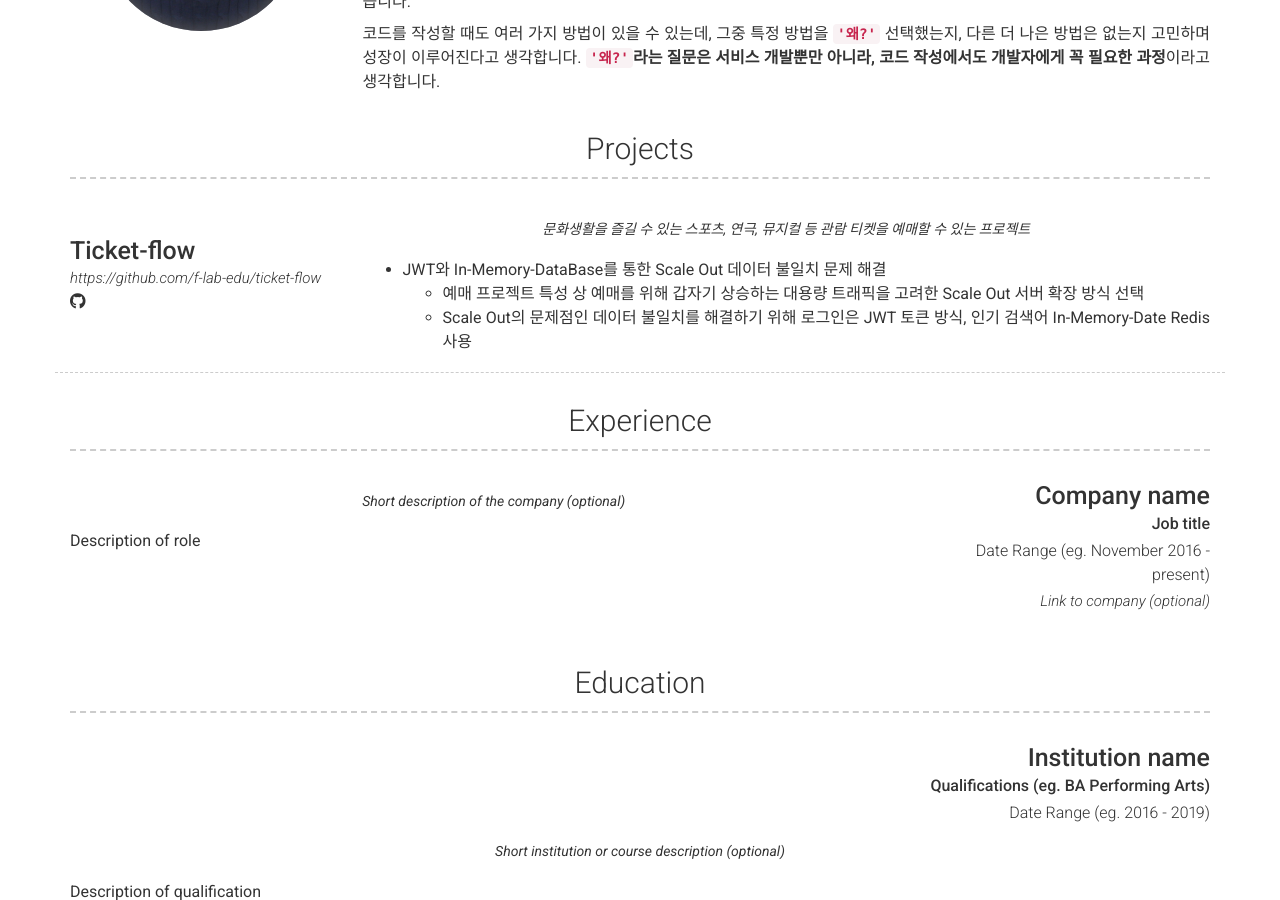
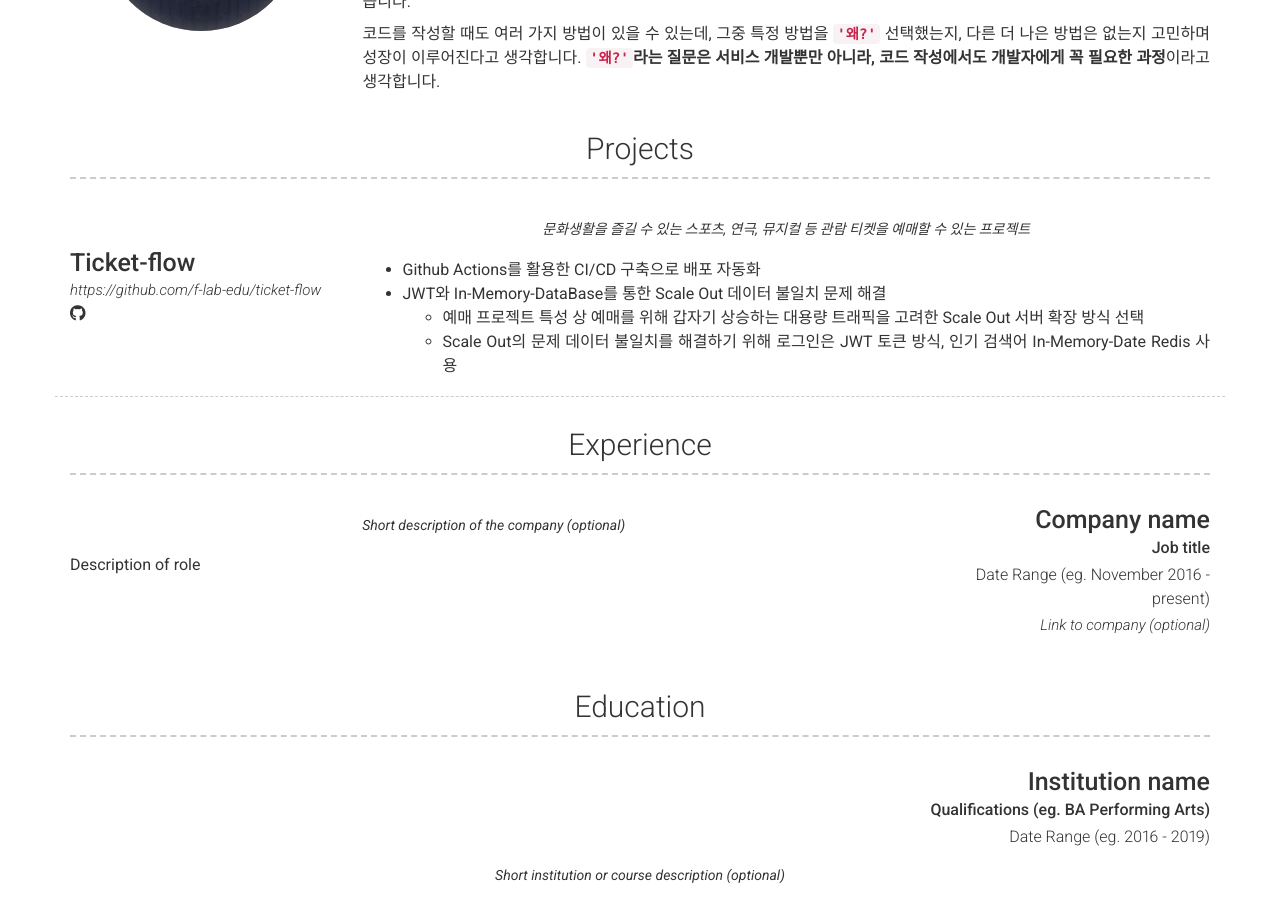
Before and after one commit to hyeok96/hyeok96.github.io, a Jekyll site: the page built from index.md, in a window 1280 px wide and 900 px high, scrolled down 498 px. Built offline with Jekyll 4.4.1, drawn with Linux system fonts in a browser that asks for light colours; nearby versions of some CDN libraries.

Commit message:
add resume project

```diff
--- a/_config.yml
+++ b/_config.yml
@@ -90,9 +90,10 @@ content:
         quote: >
           문화생활을 즐길 수 있는 스포츠, 연극, 뮤지컬 등 관람 티켓을 예매할 수 있는 프로젝트
         description: | # this will include new lines to allow paragraphs
+          - Github Actions를 활용한 CI/CD 구축으로 배포 자동화
           - JWT와 In-Memory-DataBase를 통한 Scale Out 데이터 불일치 문제 해결
             - 예매 프로젝트 특성 상 예매를 위해 갑자기 상승하는 대용량 트래픽을 고려한 Scale Out 서버 확장 방식 선택
-            - Scale Out의 문제점인 데이터 불일치를 해결하기 위해 로그인은 JWT 토큰 방식, 인기 검색어 In-Memory-Date Redis 사용
+            - Scale Out의 문제 데이터 불일치를 해결하기 위해 로그인은 JWT 토큰 방식, 인기 검색어 In-Memory-Date Redis 사용
   - title: Experience
     layout: list
     content:
```
